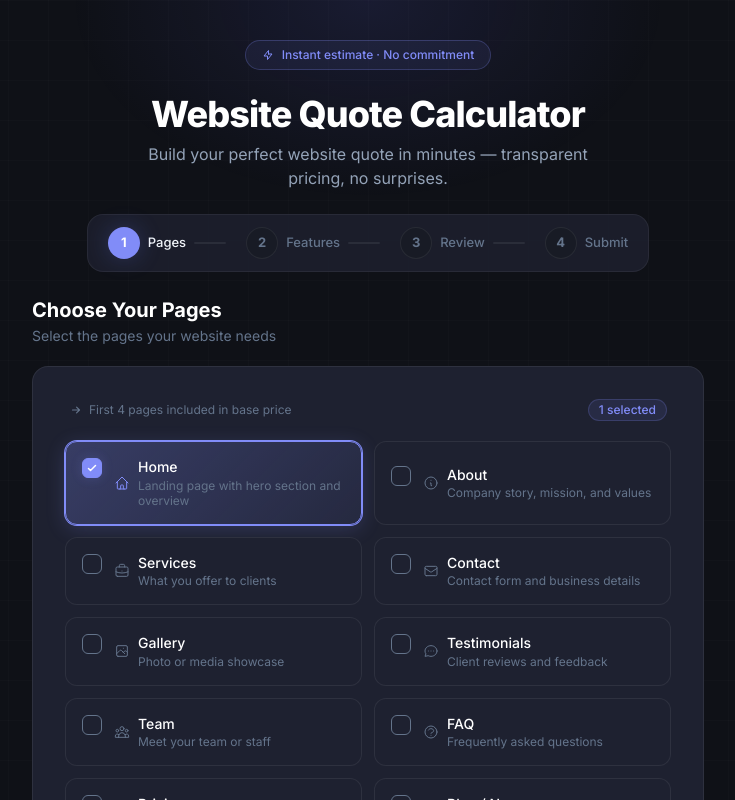
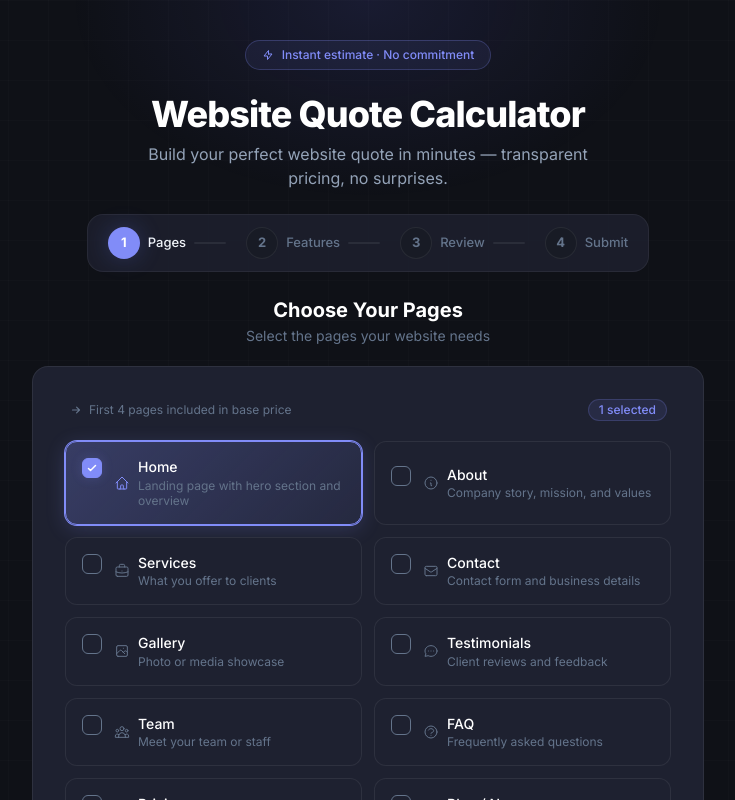
Before and after one commit to suleclaw/web-quote-calculator, a Next.js app: page / in a window 1280 px wide. Shown: the top 800 px of the page, without its empty margins (272-1007 px from the left). Built offline with nearby package versions, Linux system fonts and the light colour scheme.

Commit message:
fix: center step header title and subtitle

```diff
--- a/src/app/page.tsx
+++ b/src/app/page.tsx
@@ -101,7 +101,7 @@ export default function Home() {
           <div className="max-w-2xl mx-auto">
 
             {/* Step header */}
-            <div className={`mb-5 animate-fade-in-up`} style={{ animationDelay: '250ms' }}>
+            <div className={`mb-5 animate-fade-in-up text-center`} style={{ animationDelay: '250ms' }}>
               <h2 className="text-xl font-bold text-white mb-0.5">
                 {STEP_TITLES[step - 1].title}
               </h2>
```
